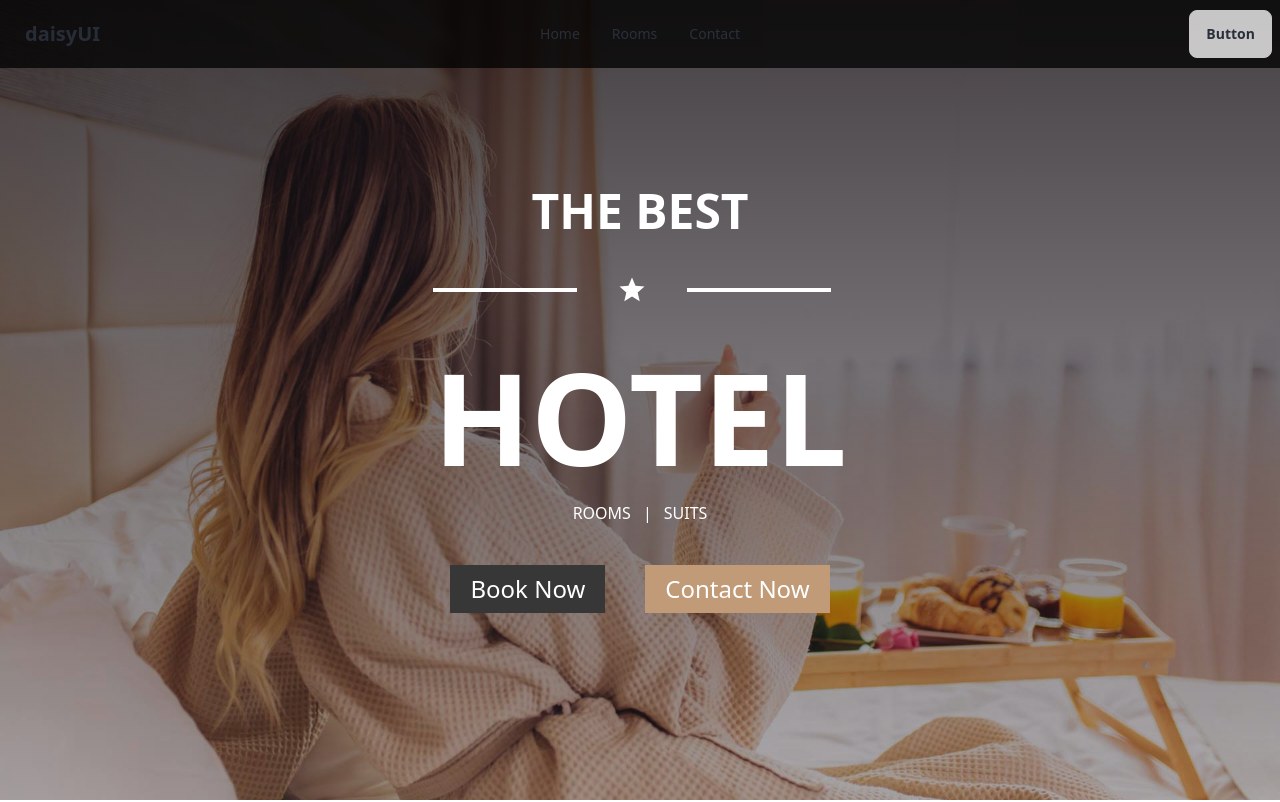
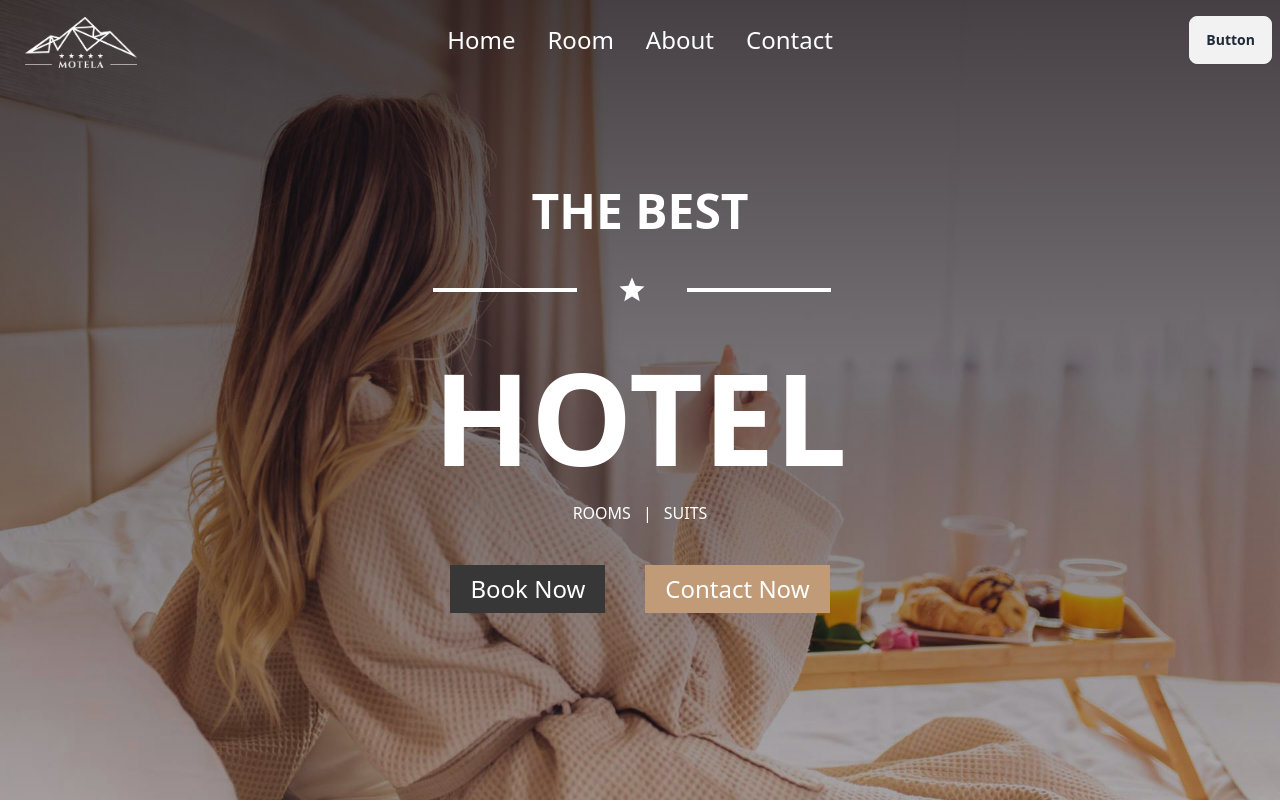
Before and after one commit to coders-rabbi/Hotel-Management, a React (Vite) app: page / in a window 1280 px wide. Shown: the top 802 px of the page. Built offline with nearby package versions, Linux system fonts and the light colour scheme.

Commit message:
navbar navigation almost done!

```diff
--- /dev/null
+++ b/src/pages/About/About.jsx
@@ -0,0 +1,11 @@
+import React from 'react';
+
+const About = () => {
+    return (
+        <div>
+            <h1>Hello Rabbi</h1>
+        </div>
+    );
+};
+
+export default About;
--- /dev/null
+++ b/src/pages/Contact/Contact.jsx
@@ -0,0 +1,11 @@
+import React from 'react';
+
+const Contact = () => {
+    return (
+        <div>
+            <h1>Hello Rabbi</h1>
+        </div>
+    );
+};
+
+export default Contact;
--- a/src/pages/sharedComponents/navBar/NavBar.jsx
+++ b/src/pages/sharedComponents/navBar/NavBar.jsx
@@ -1,6 +1,26 @@
+import { Link } from "react-router-dom";
+import logo from "../../../assets/logo.png";
+
 const NavBar = () => {
+  const navItems = (
+    <>
+      <li>
+        <Link to="/">Home</Link>
+      </li>
+      <li>
+        <Link>Room</Link>
+      </li>
+      <li>
+        <Link to="about">About</Link>
+      </li>
+      <li>
+        <Link to="contact">Contact</Link>
+      </li>
+    </>
+  );
+
   return (
-    <div className="navbar absolute bg-black opacity-75">
+    <div className="navbar absolute">
       <div className="navbar-start">
         <div className="dropdown">
           <div tabIndex={0} role="button" className="btn btn-ghost lg:hidden">
@@ -21,40 +41,18 @@ const NavBar = () => {
           </div>
           <ul
             tabIndex={0}
-            className="menu menu-sm dropdown-content mt-3 z-[1] p-2 shadow bg-base-100 rounded-box w-52"
+            className="menu menu-sm dropdown-content mt-3 z-[1] p-2 shadow bg-base-100 rounded-box w-52 text-white"
           >
-            <li>
-              <a>Home</a>
-            </li>
-            <li>
-              <a>Parent</a>
-              <ul className="p-2">
-                <li>
-                  <a>Submenu 1</a>
-                </li>
-                <li>
-                  <a>Submenu 2</a>
-                </li>
-              </ul>
-            </li>
-            <li>
-              <a>Item 3</a>
-            </li>
+            {navItems}
           </ul>
         </div>
-        <a className="btn btn-ghost text-xl">daisyUI</a>
+        <a className="btn btn-ghost text-xl">
+          <img className="w-28" src={logo} alt="" />
+        </a>
       </div>
       <div className="navbar-center hidden lg:flex">
-        <ul className="menu menu-horizontal px-1">
-          <li>
-            <a>Home</a>
-          </li>
-          <li>
-            <a href="">Rooms</a>
-          </li>
-          <li>
-            <a>Contact</a>
-          </li>
+        <ul className="menu menu-horizontal px-1 text-white text-2xl ">
+          {navItems}
         </ul>
       </div>
       <div className="navbar-end">
```
Also changed, not shown: src/Router/Router.jsx (+16 -6 lines), src/assets/logo.png (added).
